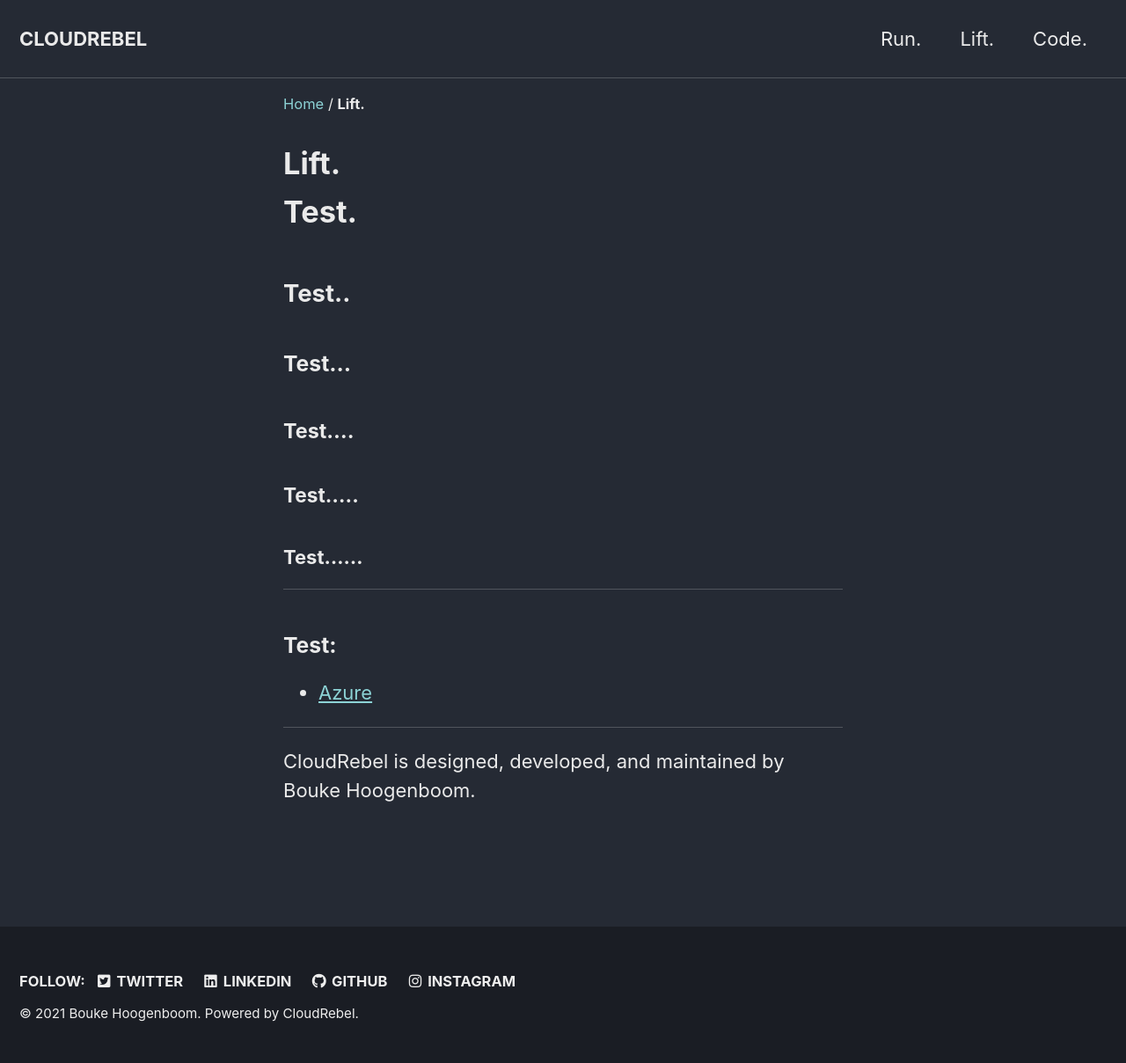
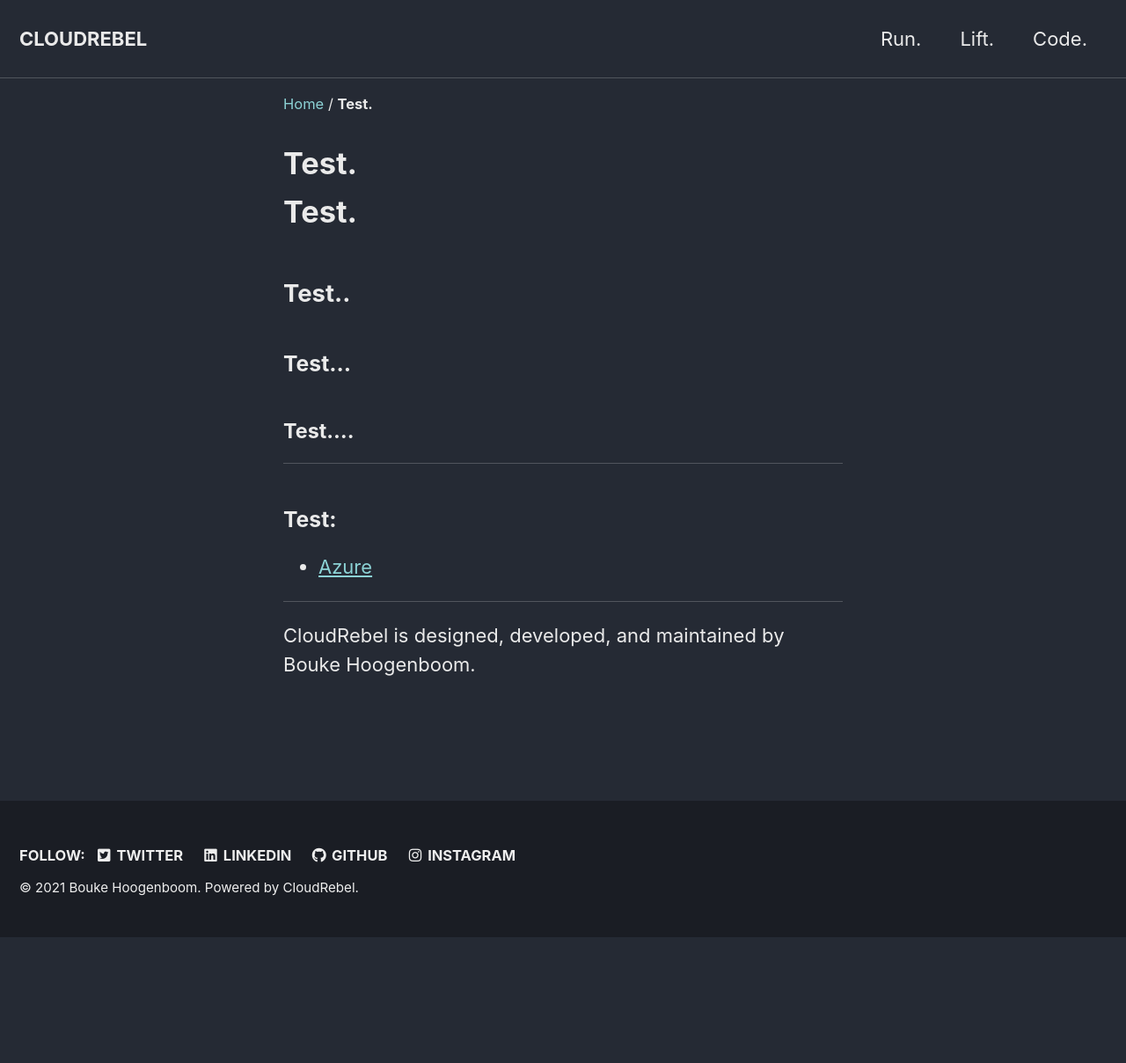
Before and after one commit to bhoogenboom/bhoogenboom.github.io, a Jekyll site: the page built from _pages/lift.md, in a window 1280 px wide. Shown: the whole page at 88% size. Built offline with Jekyll 4.4.1, drawn with Linux system fonts in a browser that asks for light colours; cached includes are drawn as plain includes; our own code applies the rules of GitHub Pages for plain Markdown files; after the commit the page ends 1065 px from its top, so only the background shows below that; part of the change alters nothing that is shown.

Commit message:
Change Lift.md

```diff
--- a/_pages/lift.md
+++ b/_pages/lift.md
@@ -1,6 +1,6 @@
 ---
 permalink: /lift/
-title: "Lift."
+# title: "Lift."
 layout: archive
 author_profile: false
 ---
@@ -9,8 +9,7 @@ author_profile: false
 ## Test..
 ### Test...
 #### Test....
-##### Test.....
-###### Test......
+
 
 
 ---
```
